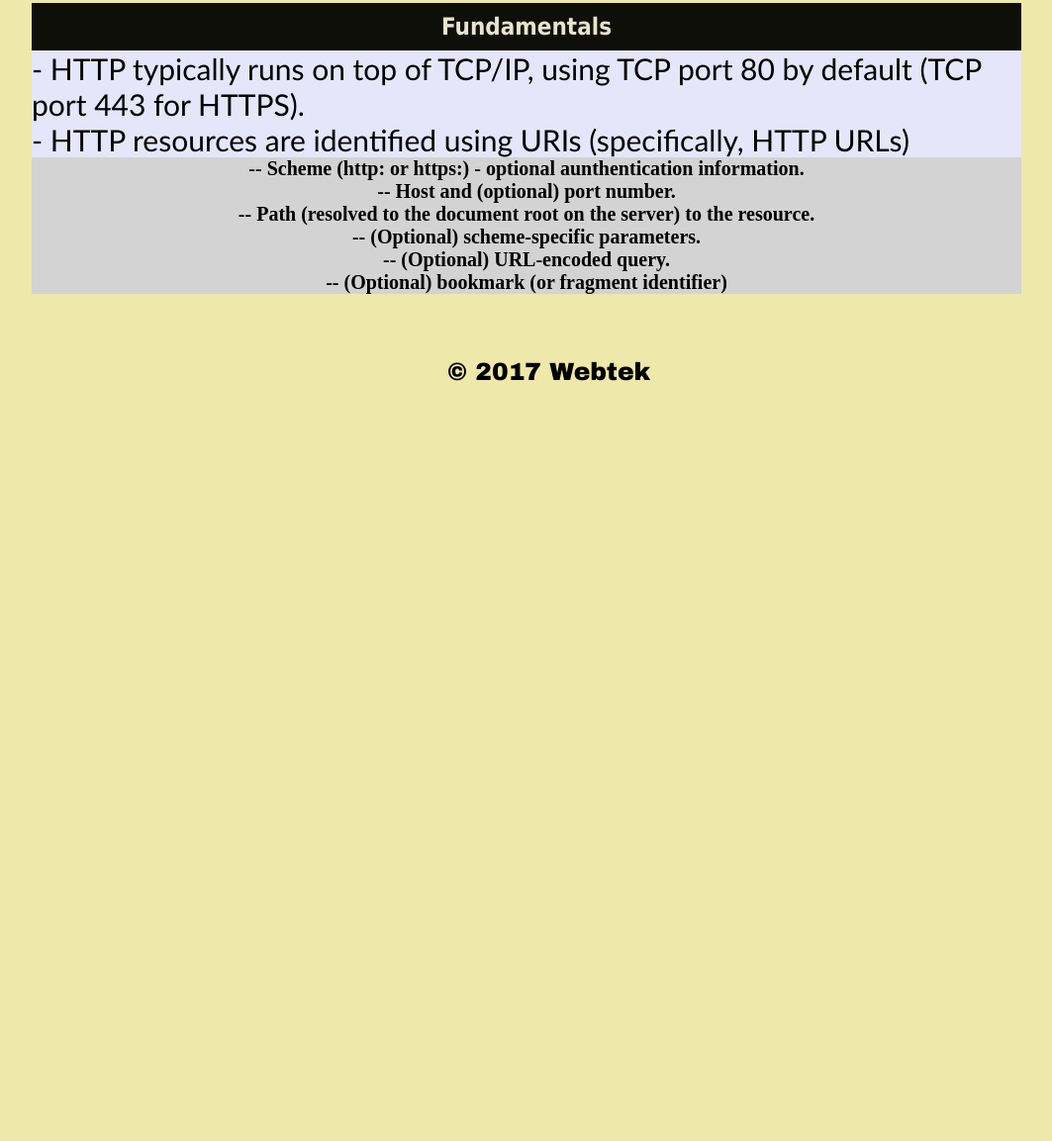
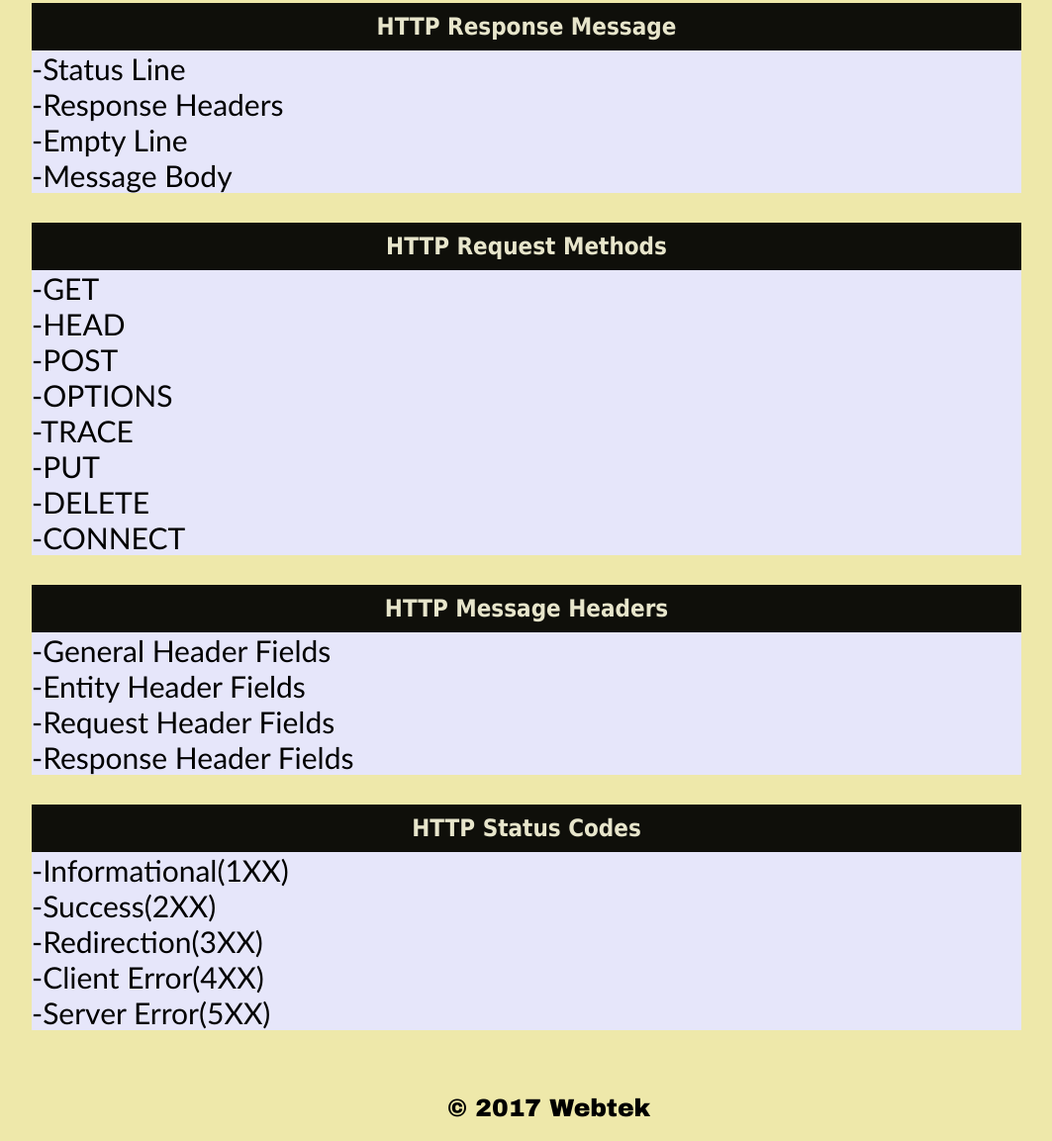
Before and after one commit to Webtechit324/Webtech-Semester-long-Project, a plain HTML site: page WebtekLec/prelims.html in a window 1280 px wide. Shown: the part 1487-2640 px from the top of the page at 99% size, without its empty margins (108-1171 px from the left). Before the commit the page ends 1896 px from the top, so only its background shows below. Drawn offline with Linux system fonts and the light colour scheme.

Commit message:
Add files via upload
5th commit

```diff
--- a/WebtekLec/prelims.html
+++ b/WebtekLec/prelims.html
@@ -24,7 +24,7 @@
     <main id="prelims">
         <article>
             <h2>Internet</h2>
-            <p> - a global system of interconnected computer networks that use the standard Internet Protocol Suite (TCP/IP) to serce billions of users worldwide.</p>
+            <p> - a global system of interconnected computer networks that use the standard Internet Protocol Suite (TCP/IP) to serce billions of users worldwide. </p>
             <p> - It is a networks that consists of millions of private, public, academic, business and government networks, of local to global scope, that are linked by a broad array of electronic, wireless and optical networking technologies.</p>
         </article>
         <article>
@@ -52,15 +52,37 @@
             <p> - set of rules need to be followed.</p>
         </article>
         <article>
-            <h2> Fundamentals</h2>
-            <p> - HTTP typically runs on top of TCP/IP, using TCP port 80 by default (TCP port 443 for HTTPS).</p>
-            <p> - HTTP resources are identified using URIs (specifically, HTTP URLs)</p>
-            <h3> -- Scheme (http: or https:) - optional aunthentication information.</h3>
-            <h3> -- Host and (optional) port number.</h3>
-            <h3> -- Path (resolved to the document root on the server) to the resource.</h3>
-            <h3> -- (Optional) scheme-specific parameters.</h3>
-            <h3> -- (Optional) URL-encoded query.</h3>
-            <h3> -- (Optional) bookmark (or fragment identifier)</h3>
+            <h2>HTTP Response Message</h2>
+            <p> -Status Line</p>
+            <p> -Response Headers</p>
+            <p> -Empty Line</p>
+            <p> -Message Body</p>
+        </article>
+        <article>
+            <h2>HTTP Request Methods</h2>
+            <p>-GET</p>
+            <p>-HEAD</p>
+            <p>-POST</p>
+            <p>-OPTIONS</p>
+            <p>-TRACE</p>
+            <p>-PUT</p>
+            <p>-DELETE</p>
+            <p>-CONNECT</p>
+        </article>
+        <article>
+            <h2>HTTP Message Headers</h2>
+            <p>-General Header Fields</p>
+            <p>-Entity Header Fields</p>
+            <p>-Request Header Fields</p>
+            <p>-Response Header Fields</p>
+        </article>
+        <article>
+            <h2>HTTP Status Codes</h2>
+            <p>-Informational(1XX)</p>
+            <p>-Success(2XX)</p>
+            <p>-Redirection(3XX)</p>
+            <p>-Client Error(4XX)</p>
+            <p>-Server Error(5XX)</p>
         </article>
     </main>
     <footer>
```
Also changed, not shown: WebtekLec/index.html (+1 -0 lines).
